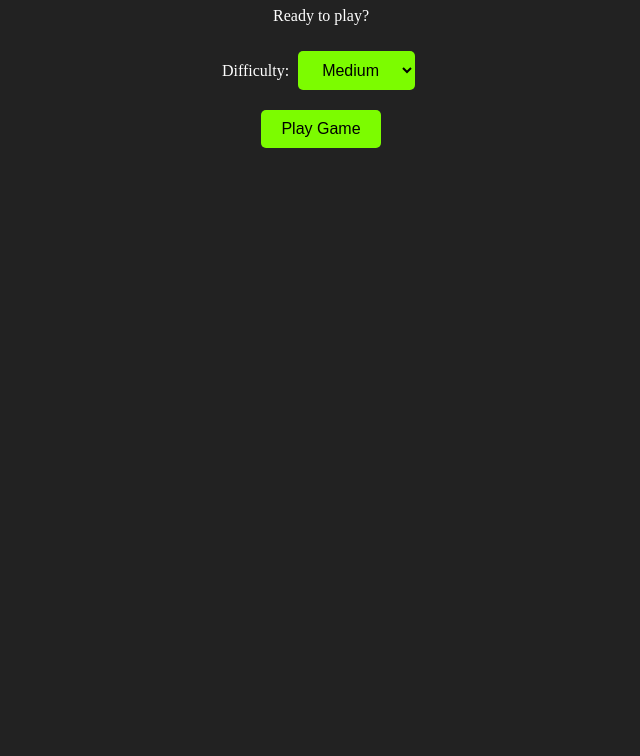
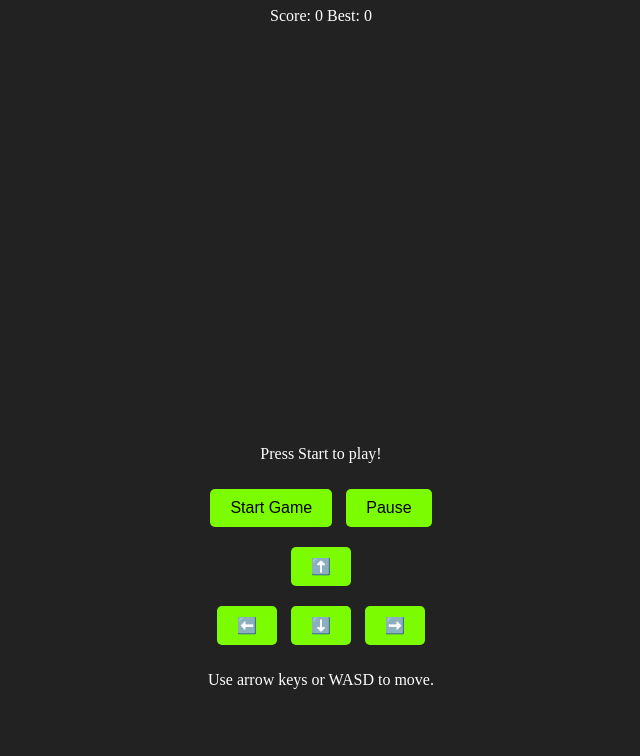
Before and after one commit to enigma07430743-cmyk/snake-game, a plain HTML site: page index.html in a window 1280 px wide. Shown: the part 104-860 px from the top of the page, without its empty margins (319-959 px from the left). Drawn offline with Linux system fonts and the light colour scheme.

Commit message:
Update index.html

```diff
--- a/index.html
+++ b/index.html
@@ -6,56 +6,37 @@
     <meta name="viewport" content="width=device-width, initial-scale=1.0">
     <title>Snake Game</title>
     <link rel="stylesheet" href="style.css">
-    <script src="script.js" defer></script>
 </head>
 <body>
+    <div class="game-container">
+        <h1>🐍 Snake Game</h1>
 
-    <!-- Start Menu -->
-    <div id="startScreen">
-        <h1>Snake Game 🐍</h1>
-        <p>Ready to play?</p>
+        <div class="score-board">
+            <span>Score: <span id="score">0</span></span>
+            <span>Best: <span id="highScore">0</span></span>
+        </div>
 
-        <label for="difficulty">Difficulty:</label>
-        <select id="difficulty">
-            <option value="200">Easy</option>
-            <option value="150" selected>Medium</option>
-            <option value="90">Hard</option>
-        </select>
+        <canvas id="gameCanvas" width="400" height="400"></canvas>
 
-        <br>
-        <button id="startButton">Play Game</button>
-    </div>
+        <p id="message">Press Start to play!</p>
 
-    <!-- Game Screen -->
-    <div id="gameScreen" style="display: none;">
-        <h1>Snake Game 🐍</h1>
-        <p>Use the arrow keys to move!</p>
+        <div class="buttons">
+            <button id="startBtn">Start Game</button>
+            <button id="pauseBtn">Pause</button>
+        </div>
 
-        <p id="score">Score: 0</p>
-
-        <canvas id="game" width="220" height="220"></canvas>
-
-        <!-- Mobile Controls -->
-        <div id="mobileControls">
-            <button id="upButton">⬆️</button>
-
+        <div class="controls">
+            <button data-dir="up">⬆️</button>
             <div>
-                <button id="leftButton">⬅️</button>
-                <button id="downButton">⬇️</button>
-                <button id="rightButton">➡️</button>
+                <button data-dir="left">⬅️</button>
+                <button data-dir="down">⬇️</button>
+                <button data-dir="right">➡️</button>
             </div>
         </div>
 
-        <button id="restartButton">Restart Game</button>
-        <button id="pauseButton">Pause</button>
-
-        <!-- Game Over Screen -->
-        <div id="gameOverScreen" style="display: none;">
-            <h2>Game Over!</h2>
-            <p id="finalScore">Your score: 0</p>
-            <button id="playAgainButton">Play Again</button>
-        </div>
+        <p class="help">Use arrow keys or WASD to move.</p>
     </div>
 
+    <script src="script.js"></script>
 </body>
 </html>
```
